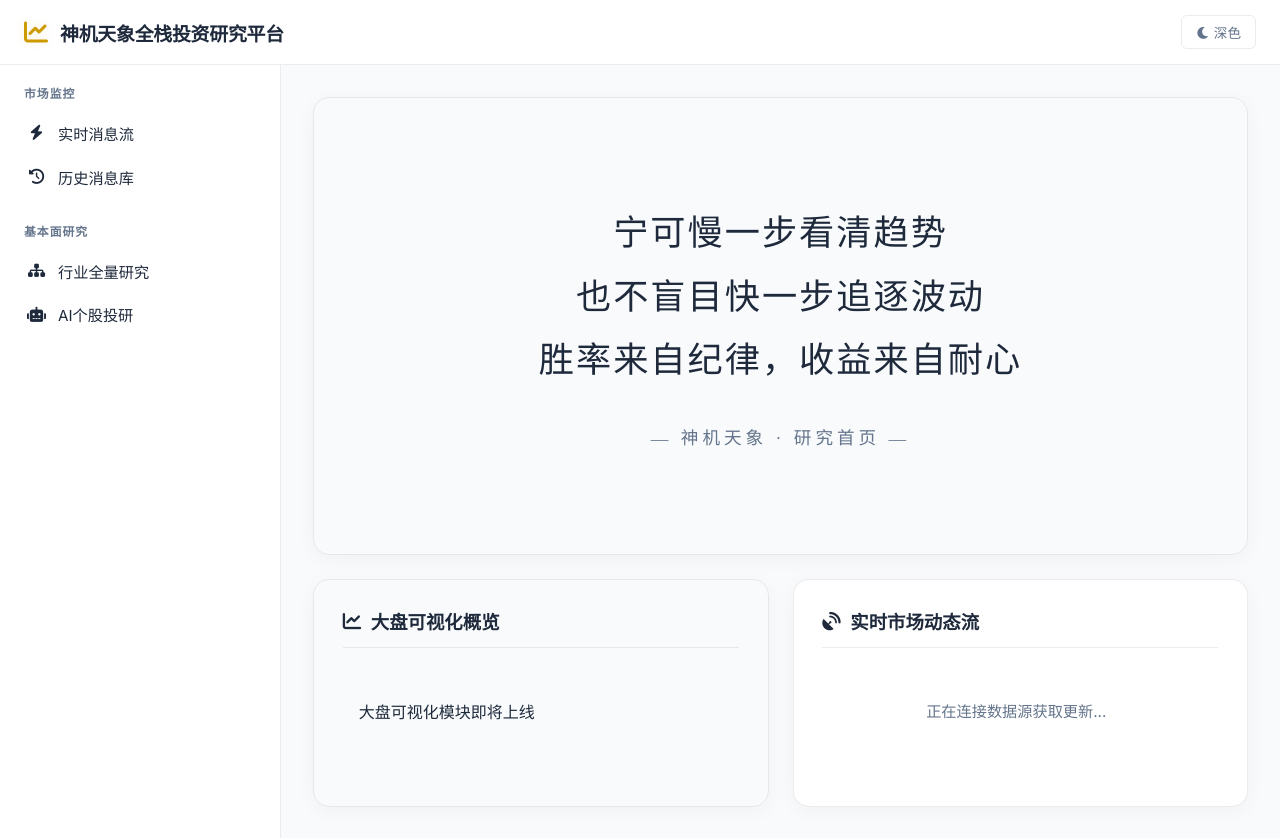
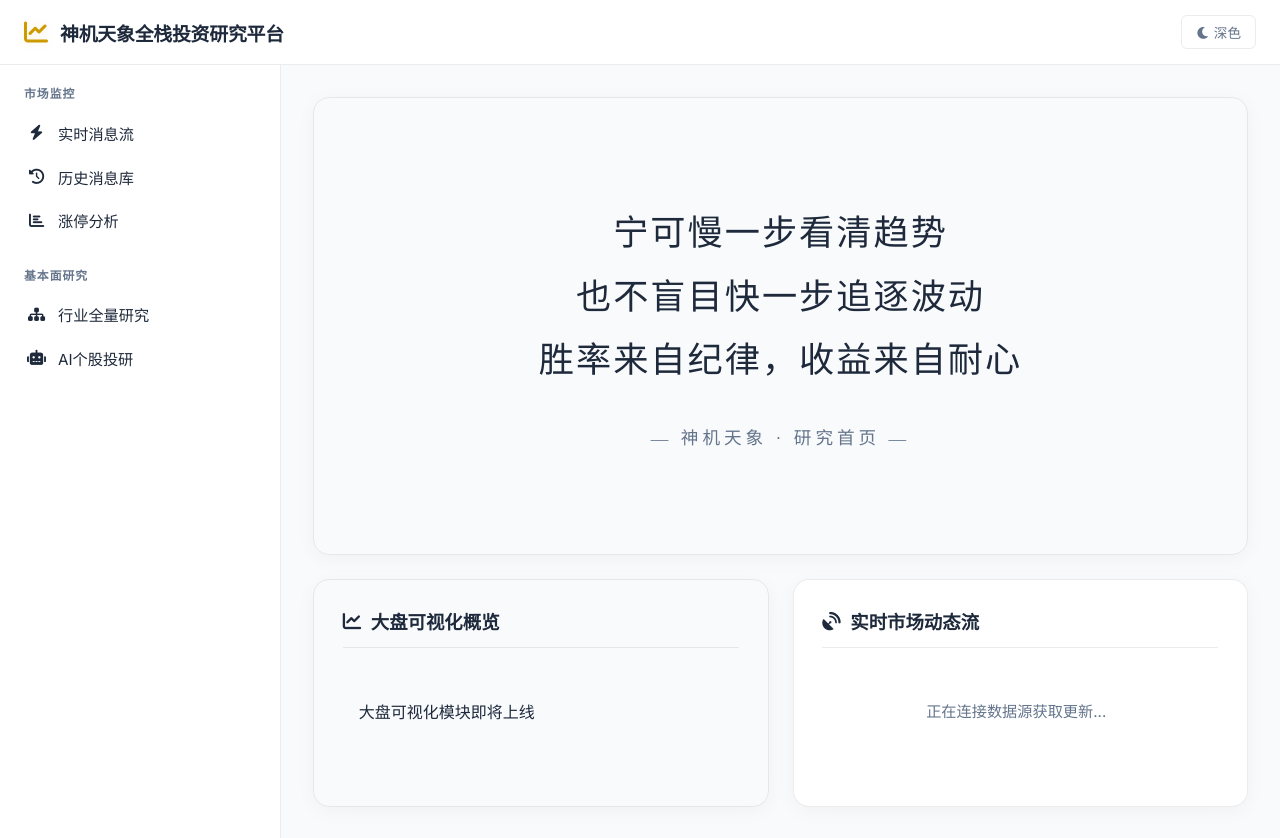
Before and after one commit to AbelardZ/SJTX_service, a Flask app: page / in a window 1280 px wide. Shown: the top 838 px of the page. Run offline with Flask 3, Linux system fonts and the light colour scheme.

Commit message:
feat: 首页侧边栏添加涨停分析模块入口

```diff
--- a/Web/templates/index.html
+++ b/Web/templates/index.html
@@ -325,6 +325,9 @@
                 <a href="{{ url_for('monitor_history.history') }}" class="nav-link">
                     <i class="fas fa-history fa-fw"></i> 历史消息库
                 </a>
+                <a href="{{ url_for('limitup.index') }}" class="nav-link">
+                    <i class="fas fa-chart-bar fa-fw"></i> 涨停分析
+                </a>
             </div>
 
             <div class="nav-section">
```
